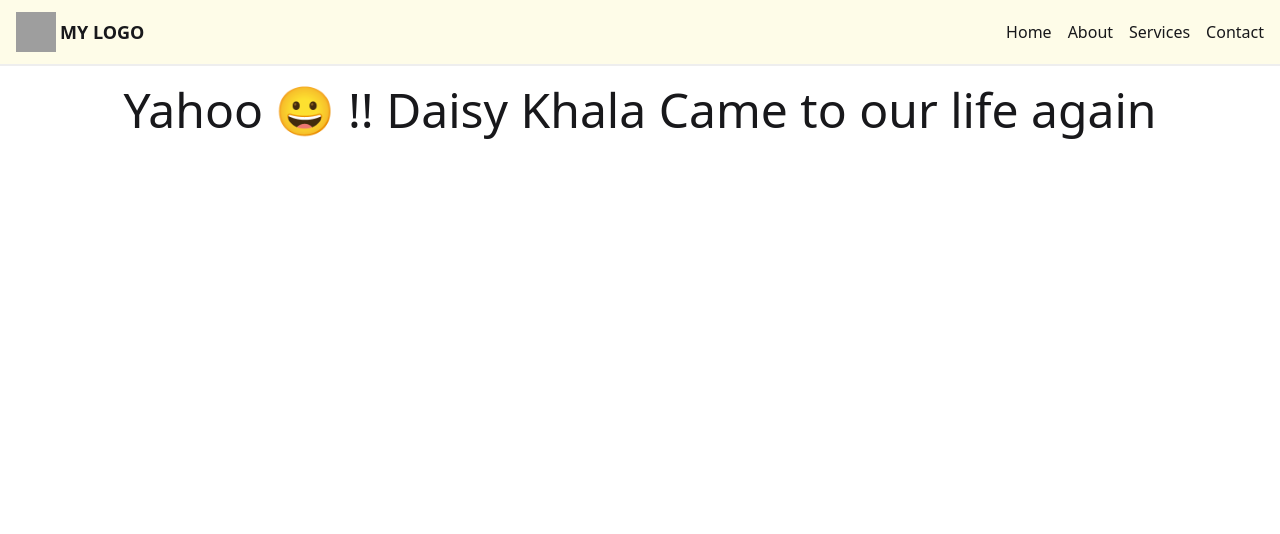
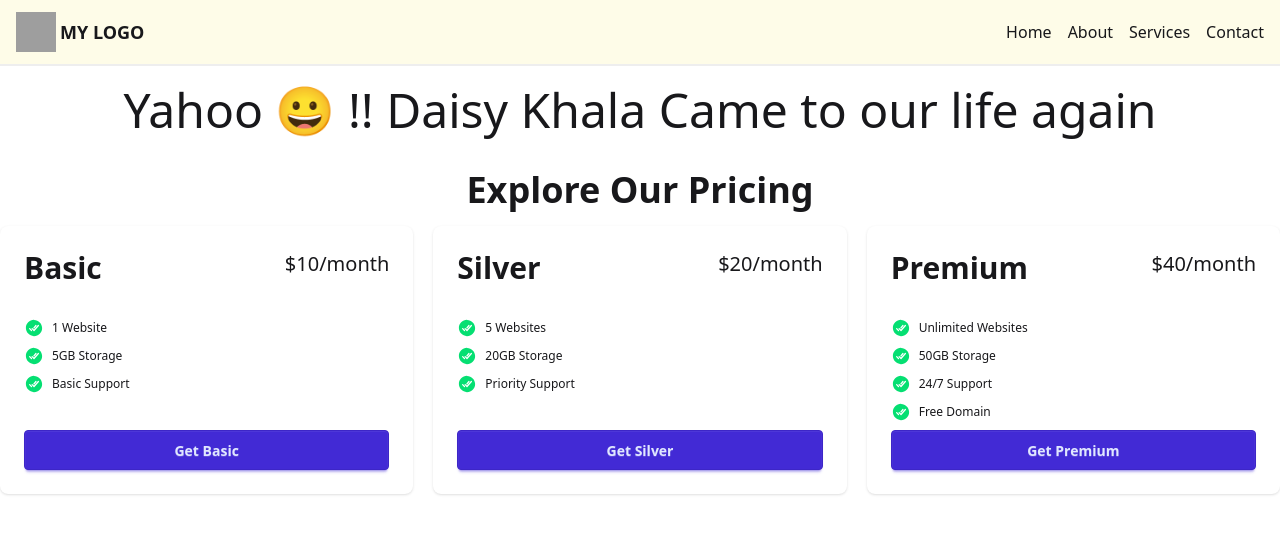
Before and after one commit to ferdouszihad/m-44-react-daisy-npm, a React (Vite) app: page / in a window 1280 px wide. Shown: the top 534 px of the page. Built offline with nearby package versions, Linux system fonts and the light colour scheme; grey boxes are pictures that could not be loaded.

Commit message:
add pricing card using daisyui

```diff
--- /dev/null
+++ b/public/priceCard.json
@@ -0,0 +1,25 @@
+[
+  {
+    "name": "Basic",
+    "price": "$10/month",
+    "features": ["1 Website", "5GB Storage", "Basic Support"],
+    "buttonText": "Get Basic"
+  },
+  {
+    "name": "Silver",
+    "price": "$20/month",
+    "features": ["5 Websites", "20GB Storage", "Priority Support"],
+    "buttonText": "Get Silver"
+  },
+  {
+    "name": "Premium",
+    "price": "$40/month",
+    "features": [
+      "Unlimited Websites",
+      "50GB Storage",
+      "24/7 Support",
+      "Free Domain"
+    ],
+    "buttonText": "Get Premium"
+  }
+]
--- a/src/App.jsx
+++ b/src/App.jsx
@@ -1,3 +1,4 @@
+import PricingOptions from "./components/app/PricingOptions";
 import Navbar from "./components/shared/Navbar";
 
 function App() {
@@ -7,6 +8,7 @@ function App() {
       <h1 className="py-5 text-5xl text-center">
         Yahoo 😀 !! Daisy Khala Came to our life again
       </h1>
+      <PricingOptions></PricingOptions>
     </>
   );
 }
--- /dev/null
+++ b/src/components/app/PriceCard.jsx
@@ -0,0 +1,29 @@
+import { IoCheckmarkDoneCircle } from "react-icons/io5";
+
+const PriceCard = ({ card }) => {
+  return (
+    <div className="card  bg-base-100  shadow-sm ">
+      <div className="card-body ">
+        <div className="flex justify-between">
+          <h2 className="text-3xl font-bold">{card.name}</h2>
+          <span className="text-xl">{card.price}</span>
+        </div>
+        <ul className="mt-6 flex flex-col gap-2 text-xs">
+          {card.features.map((feature) => (
+            <div className="flex items-center gap-2" key={feature}>
+              <IoCheckmarkDoneCircle className="text-green-400 " size={20} />
+              <li>{feature}</li>
+            </div>
+          ))}
+        </ul>
+        <div className="mt-auto">
+          <button className="btn btn-primary btn-block">
+            {card.buttonText}
+          </button>
+        </div>
+      </div>
+    </div>
+  );
+};
+
+export default PriceCard;
--- /dev/null
+++ b/src/components/app/PricingOptions.jsx
@@ -0,0 +1,24 @@
+import { useEffect, useState } from "react";
+import Title from "../shared/Title";
+import PriceCard from "./PriceCard";
+
+const PricingOptions = () => {
+  const [priceCard, setPriceCard] = useState([]);
+  useEffect(() => {
+    fetch("/priceCard.json")
+      .then((res) => res.json())
+      .then((data) => setPriceCard(data));
+  });
+  return (
+    <div>
+      <Title>Explore Our Pricing</Title>
+      <div className="price-card-container grid grid-cols-1 md:grid-cols-2 lg:grid-cols-3 gap-5">
+        {priceCard.map((card) => (
+          <PriceCard key={card.id} card={card}></PriceCard>
+        ))}
+      </div>
+    </div>
+  );
+};
+
+export default PricingOptions;
--- /dev/null
+++ b/src/components/shared/Title.jsx
@@ -0,0 +1,5 @@
+const Title = ({ children }) => {
+  return <h2 className="py-4 text-center text-4xl font-bold">{children}</h2>;
+};
+
+export default Title;
```
